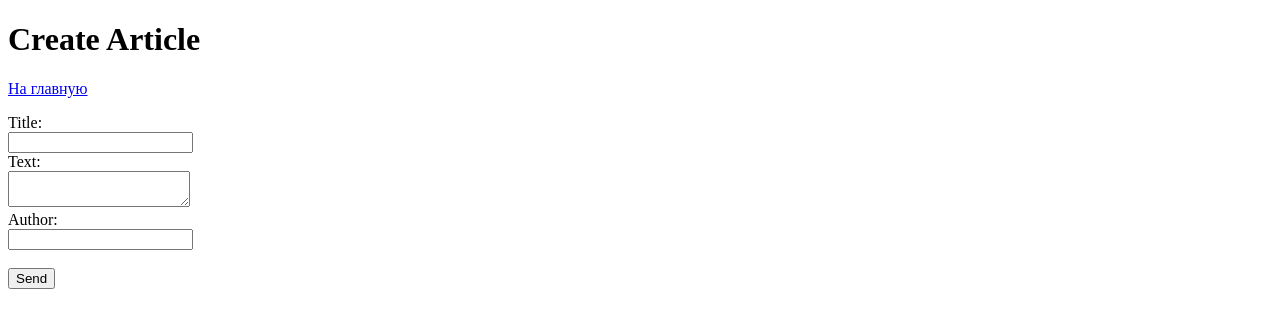
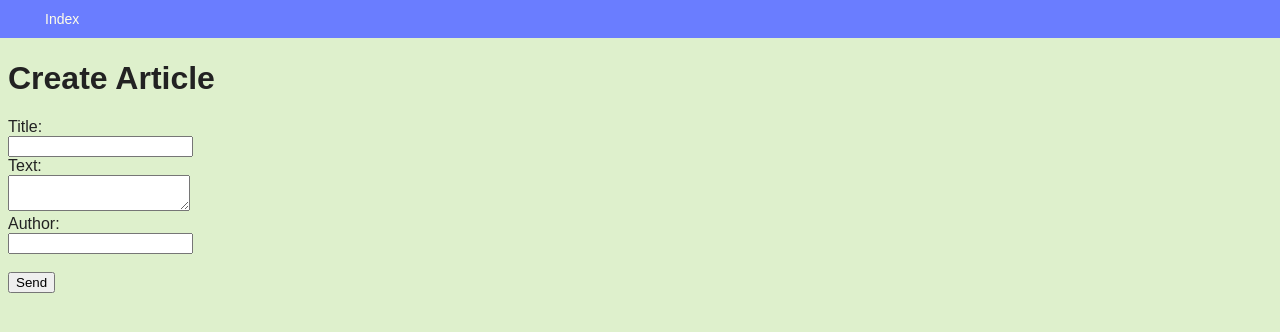
Before and after one commit to sadfalcon/homework_43, a Django app: page /articles/add/ in a window 1280 px wide. Shown: the top 332 px of the page. Run offline with Django 3.2, Linux system fonts and the light colour scheme.

Commit message:
добавлена навигация для всех страниц

```diff
--- a/source/webapp/static/css/style.css
+++ b/source/webapp/static/css/style.css
@@ -2,4 +2,43 @@ body {
     font-family: Arial, sans-serif;
     background: rgb(222, 240, 204);
     color: #222222;
+    margin-top: 60px;
 }
+
+
+.navbar {
+    display: block;
+    background: #6a7dff;
+    position: fixed;
+    top: 0;
+    right: 0;
+    left: 0;
+    font-size: 0;
+    box-sizing: border-box;
+    padding: 7px 30px;
+}
+
+.menu {
+    font-size: 14px;
+    line-height: 1;
+    padding: 0;
+    margin: 0;
+    display: inline-block;
+    color: #fffee8;
+}
+
+.menu li {
+    display: inline-block;
+}
+
+.menu a {
+    display: inline-block;
+    text-decoration: none;
+    color: inherit;
+    padding: 5px 15px;
+}
+
+.menu a:hover {
+    color: #ffc122;
+    text-decoration: underline;
+}
--- a/source/webapp/templates/article_create.html
+++ b/source/webapp/templates/article_create.html
@@ -1,13 +1,22 @@
-
+{% load staticfiles %}
 <!DOCTYPE html>
 <html lang="en">
 <head>
     <meta charset="UTF-8">
     <title>Create</title>
+    <link rel="stylesheet" href="{% static "css/style.css" %}">
 </head>
 <body>
-<h1>Create Article</h1>
-<p><a href="{% url "index" %}">На главную</a></p>
+<div class="container">
+
+<nav class="navbar">
+   <div class="container">
+       <ul class="menu">
+           <li><a href="{% url 'index' %}">Index</a></li>
+       </ul>
+   </div>
+</nav>
+    <h1>Create Article</h1>
 <form action="{% url "article_create" %}" method="post">
     {% csrf_token %}
 
@@ -20,5 +29,6 @@
     <br/>
     <input type="submit" value="Send"/>
 </form>
+</div>
 </body>
 </html>
--- a/source/webapp/views.py
+++ b/source/webapp/views.py
@@ -1,4 +1,4 @@
-from django.shortcuts import render, redirect
+from django.shortcuts import render, redirect, get_object_or_404
 from django.urls import reverse
 from webapp.models import Article
 from django.http import HttpResponseNotAllowed
@@ -28,9 +28,8 @@ def article_create_view(request):
         HttpResponseNotAllowed(permitted_methods=['GET','POST'])
 
 
-
-
 def article_view(request, pk):
+    article = get_object_or_404(Article, pk=pk)
     article = Article.objects.get(pk=pk)
     context = {'article': article}
     return render(request, 'article_view.html', context)
```
Also changed, not shown: source/webapp/templates/article_view.html (+12 -1 lines), source/webapp/templates/index.html (+8 -2 lines).
